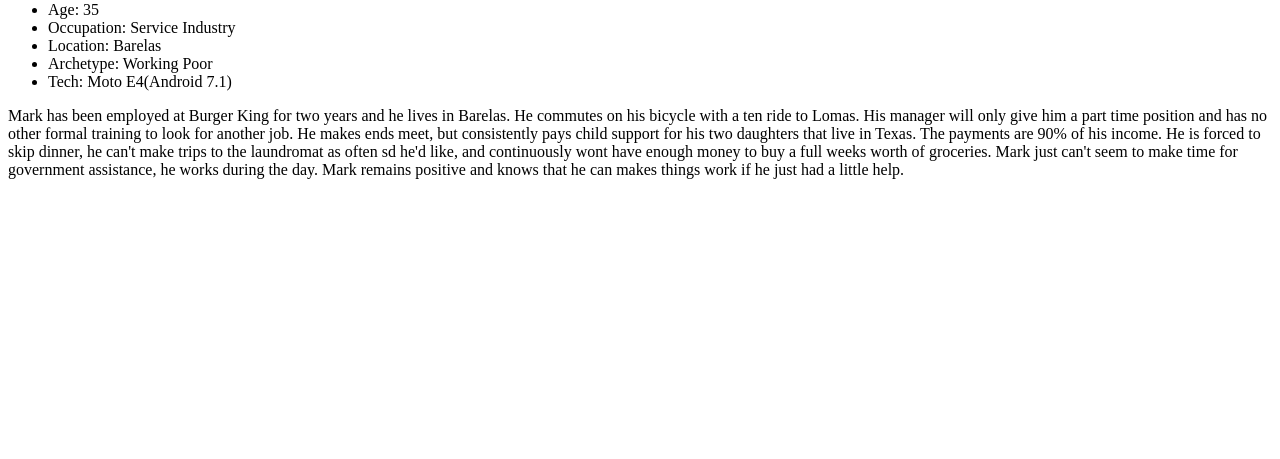
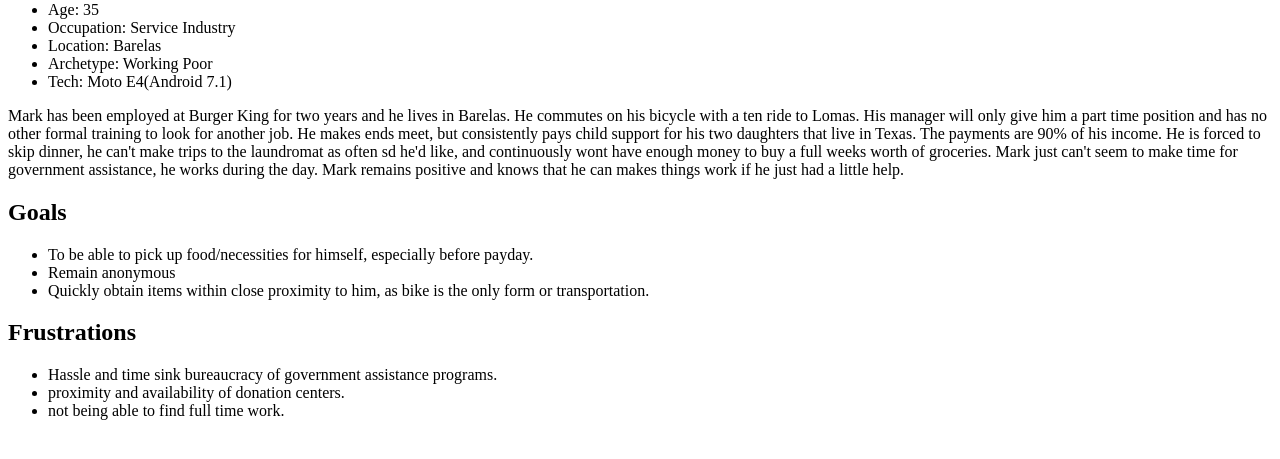
Before and after one commit to Npascetti/kindness, a PHP site: page /mark.php in a window 1280 px wide. Shown: the part 270-729 px from the top of the page. Run offline with PHP 8.4, Linux system fonts and the light colour scheme.

Commit message:
mark bio

```diff
--- a/epic/mark.php
+++ b/epic/mark.php
@@ -37,7 +37,18 @@
     of his income. He is forced to skip dinner, he can't make trips to the laundromat as often sd he'd like, and continuously
      wont have enough money to buy a full weeks worth of groceries. Mark just can't seem to make time for government assistance,
      he works during the day. Mark remains positive and knows that he can makes things work if he just had a little help.<p>
-
+<h2>Goals</h2>
+				<ul>
+					<li>To be able to pick up food/necessities for himself, especially before payday.</li>
+					<li>Remain anonymous</li>
+					<li>Quickly obtain items within close proximity to him, as bike is the only form or transportation.</li>
+				</ul>
+			<h2>Frustrations</h2>
+				<ul>
+					<li>Hassle and time sink bureaucracy of government assistance programs. </li>
+					<li>proximity and availability of donation centers.</li>
+					<li>not being able to find full time work.</li>
+				</ul>
 
 </main>
 </body>
```
